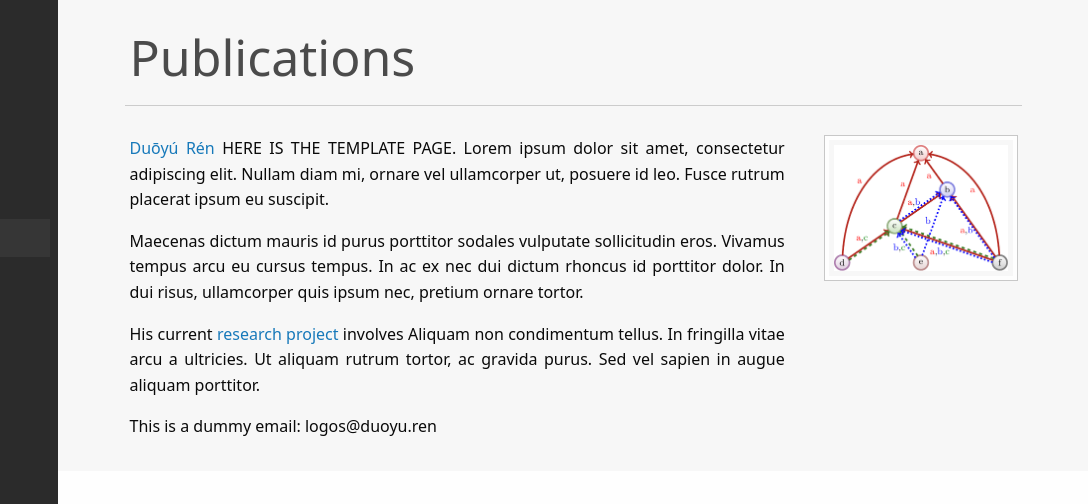
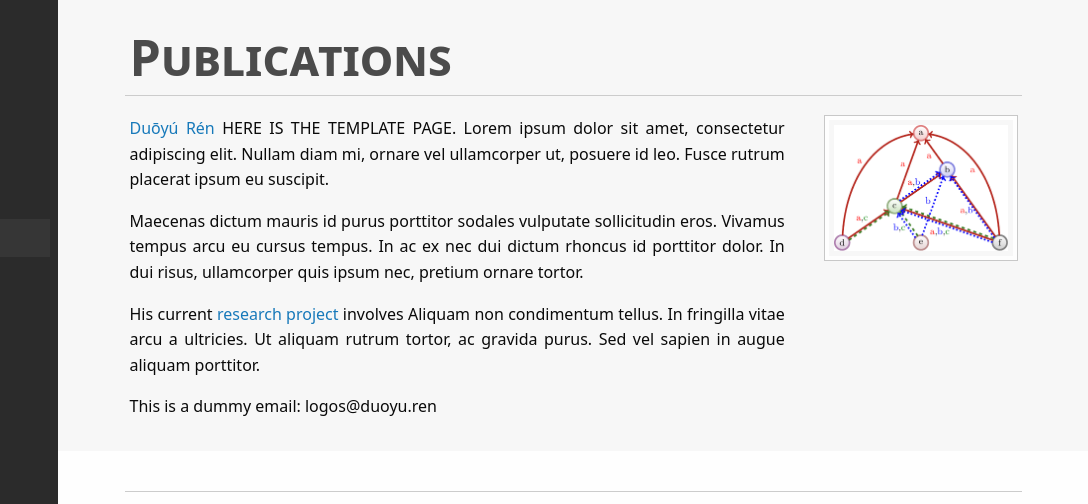
Before and after one commit to superfluous-man/academic, a plain HTML site: page docs/index.html in a window 1280 px wide. Shown: the top 504 px of the page, 192-1280 px from the left. Drawn offline with nearby package versions, Linux system fonts and the light colour scheme; some icons are missing.

Commit message:
v0.2 font style adjusted

```diff
--- a/docs/css/app.css
+++ b/docs/css/app.css
@@ -81,24 +81,28 @@ p {
     box-sizing: border-box;
     color: rgb(75, 75, 75);
     font-family: system-ui, -apple-system, "Noto Sans", "Helvetica Neue", Helvetica, "Nimbus Sans L", Arial, "Liberation Sans", "PingFang TC", "Hiragino Sans GB", "Noto Sans CJK TC", "Source Han Sans TC", "Source Han Sans TW", "PingFang SC", "Noto Sans CJK SC", "Source Han Sans SC", "Source Han Sans CN", "Microsoft YaHei", "Wenquanyi Micro Hei", "WenQuanYi Zen Hei", "ST Heiti", SimHei, "WenQuanYi Zen Hei Sharp", sans-serif;
-    font-weight: 300;
+    /* font-weight: 300; */
+    font-weight: bold;
+    font-variant: small-caps;
     letter-spacing: normal;
-    padding-bottom: 20px;
+    padding-bottom: 10px;
     padding-top: 20px;
 }
 
 h2 {
     font-size: 50px;
     line-height: 55px;
-    margin-bottom: 25px;
+    margin-bottom: 15px;
+    font-variant: small-caps;
     font-family: system-ui, -apple-system, "Noto Sans", "Helvetica Neue", Helvetica, "Nimbus Sans L", Arial, "Liberation Sans", "PingFang TC", "Hiragino Sans GB", "Noto Sans CJK TC", "Source Han Sans TC", "Source Han Sans TW", "PingFang SC", "Noto Sans CJK SC", "Source Han Sans SC", "Source Han Sans CN", "Microsoft YaHei", "Wenquanyi Micro Hei", "WenQuanYi Zen Hei", "ST Heiti", SimHei, "WenQuanYi Zen Hei Sharp", sans-serif;
 }
 
 h3 {
     font-size: 26px;
     line-height: 28.6px;
-    margin-bottom: 30px;
+    margin-bottom: 15px;
     text-align: center;
+    font-variant: small-caps;
     font-family: system-ui, -apple-system, "Noto Sans", "Helvetica Neue", Helvetica, "Nimbus Sans L", Arial, "Liberation Sans", "PingFang TC", "Hiragino Sans GB", "Noto Sans CJK TC", "Source Han Sans TC", "Source Han Sans TW", "PingFang SC", "Noto Sans CJK SC", "Source Han Sans SC", "Source Han Sans CN", "Microsoft YaHei", "Wenquanyi Micro Hei", "WenQuanYi Zen Hei", "ST Heiti", SimHei, "WenQuanYi Zen Hei Sharp", sans-serif;
 }
 
```
